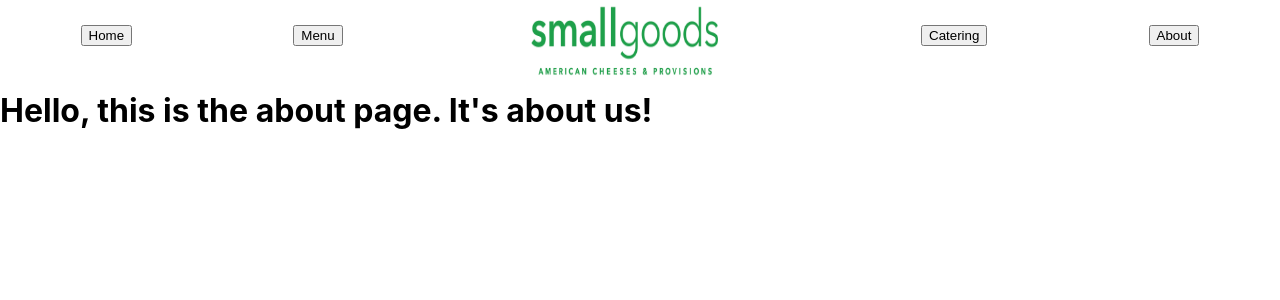
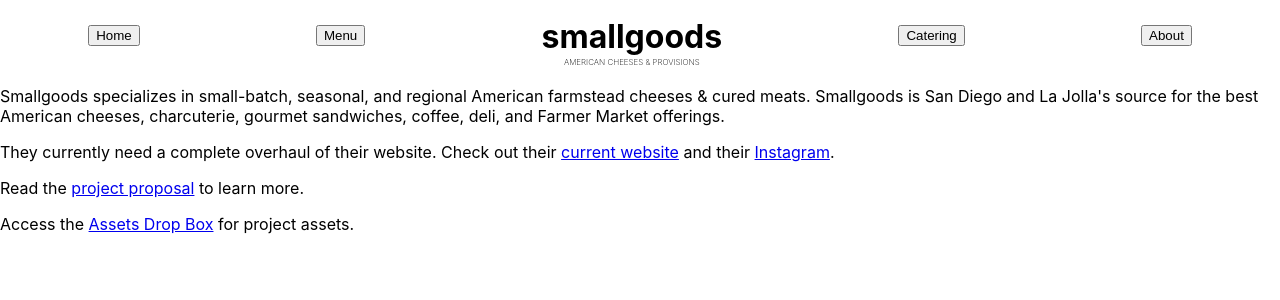
Before and after one commit to twangyal/SmallGoods, a React (Create React App) app: page /about in a window 1280 px wide. Shown: the top 300 px of the page. Built offline with nearby package versions, Linux system fonts and the light colour scheme.

Commit message:
Deleted redundant about page and changed title from image to text

```diff
--- a/src/App.css
+++ b/src/App.css
@@ -3,6 +3,12 @@
 }
 .input{
   text-align: center;
+}
+
+h3{
+  font-size: 8px;
+  font-weight: 200;
+  margin-top: -20px;
 }
 header{
   display:flex;
@@ -12,11 +18,10 @@
   align-items: center;
 }
 .title{
-  width:20vw;
-  height:12vh;
-  flex-shrink: 0;
+  display : flex;
+  flex-flow: column nowrap;
+  align-items: center;
 }
-
 .masthead{
   display: flex;
   flex-flow: row nowrap;
@@ -44,12 +49,7 @@
   flex-flow: column nowrap;
 
 }
-.title2{
-  width: 22vw;
-  height: 16vh;
-  margin-top: 10vh;
-  flex-shrink: 0;
-}
+
 .description{
   width: 790px;
 }
--- a/src/App.jsx
+++ b/src/App.jsx
@@ -6,7 +6,6 @@
 import Catering from './components/Catering.jsx';
 import About from './components/About.jsx';
 
-import title from './resources/title.png'
 
 export default function App() {
   return (
@@ -18,7 +17,7 @@
         <Link to='/menu'>
           <NavButton name={'Menu'}/>
         </Link>
-        <img alt='title' src={title} className='title'/>
+        <Text_title/>
         <Link to='/catering'>
           <NavButton name={'Catering'}/>
         </Link>
@@ -40,3 +39,11 @@
     <button>{name}</button>
   );
 }
+function Text_title(){
+  return(
+      <div className='title'>
+          <h1>smallgoods</h1>
+          <h3>AMERICAN CHEESES & PROVISIONS</h3>
+      </div>
+  );
+}
--- a/src/components/About.jsx
+++ b/src/components/About.jsx
@@ -1,5 +1,56 @@
 export default function About(){
     return(
-        <h1>Hello, this is the about page. It's about us!</h1>
+
+        <div>
+      <p>
+        Smallgoods specializes in small-batch, seasonal, and regional American
+        farmstead cheeses & cured meats. Smallgoods is San Diego and La Jolla's
+        source for the best American cheeses, charcuterie, gourmet sandwiches,
+        coffee, deli, and Farmer Market offerings.
+      </p>
+      <p>
+        They currently need a complete overhaul of their website. Check out
+        their{' '}
+        <a href="http://www.smallgoodsusa.com/" target="_blank" rel="noopener noreferrer">
+          current website
+        </a>{' '}
+        and their{' '}
+        <a
+          href="https://www.instagram.com/smallgoods_/?hl=en"
+          target="_blank"
+          rel="noopener noreferrer"
+        >
+          Instagram
+        </a>
+        .
+      </p>
+      <p>
+        Read the{' '}
+        <a
+          href="https://docs.google.com/document/d/1baUIdLmcVphQEmrQe9jI6vfcqYmk8_L0obL5CNQB8RU/edit?usp=sharing"
+          target="_blank"
+          rel="noopener noreferrer"
+        >
+          project proposal
+        </a>{' '}
+        to learn more.
+      </p>
+      <p>
+        Access the{' '}
+        <a
+          href="https://www.dropbox.com/scl/fo/ctrnmuc131ail462l12mg/h?dl=0&rlkey=rkh6shtbtoodd5q9bl32a0om1"
+          target="_blank"
+          rel="noopener noreferrer"
+        >
+          Assets Drop Box
+        </a>{' '}
+        for project assets.
+      </p>
+    </div>
+
+
+
+
+
     )
 }
--- a/src/components/Home.jsx
+++ b/src/components/Home.jsx
@@ -1,6 +1,5 @@
 import dragfruit from '../resources/dfruit.png'
 import fullplatter from '../resources/Full platter.png'
-import title from '../resources/title2.png'
 import halfplatter from '../resources/Halfplatter.png'
 import whitecube from '../resources/whitecube.png'
 
@@ -12,10 +11,19 @@
                 <img alt=''src={fullplatter} className='fullplatter'/>
             </div>
             <div className='masthead-section2'>
-                <img alt='title' src={title} className='title2' />
+                <h1>HELOOOOOO</h1>
+                <Text_title/>
             </div>
             <img alt='' src={whitecube} className='whitecube'/>
             <img alt='' src={halfplatter} className='halfplatter'/>
         </div>
     )
 }
+function Text_title(){
+    return(
+        <div className='title'>
+            <h1>smallgoods</h1>
+            <h3>American Cheeses & Provisions</h3>
+        </div>
+    );
+}
```
Also changed, not shown: src/components/About.js (deleted, +0 -56 lines).
